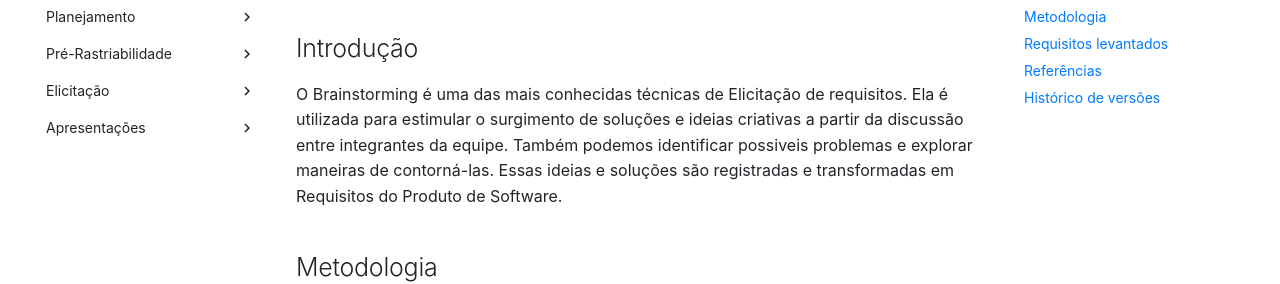
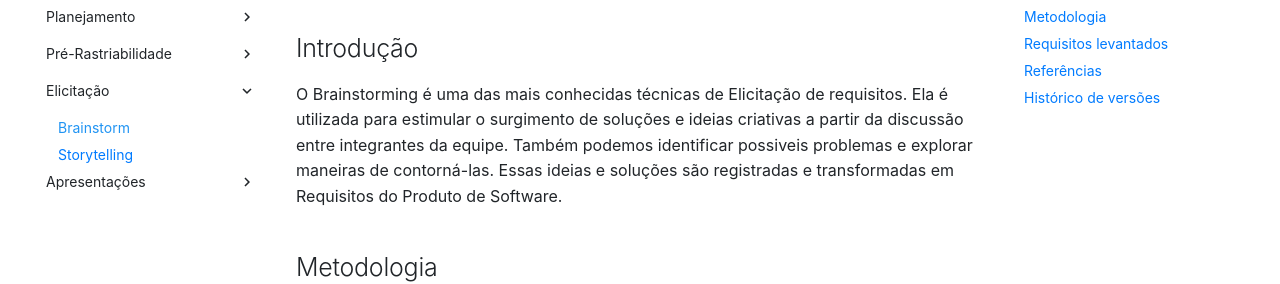
Before and after one commit to Requisitos-de-Software/2021.2-MedSUS, an MkDocs documentation site: the page built from docs/elicitation/brainstorm.md, in a window 1280 px wide. Shown: the part 159-443 px from the top of the page. Built offline with MkDocs 1.6.1 and Material for MkDocs 9.7.7, drawn with Linux system fonts in a browser that asks for light colours; some web fonts are replaced; comment, search, counter and statistics services are not loaded.

Commit message:
Fix link brainstorm

```diff
--- a/mkdocs.yml
+++ b/mkdocs.yml
@@ -32,7 +32,7 @@ nav:
     - Rich Picture: pre_traceability/rich_picture.md
     - 5W2H: pre_tracebility/5w2h.md
   - Elicitação:
-    - Brainstorm: elicitation/Brainstorm.md
+    - Brainstorm: elicitation/brainstorm.md
     - Storytelling: elicitation/storytelling.md
   - Apresentações:
       - Apresentação 1: presentations/presentation1.md
```
